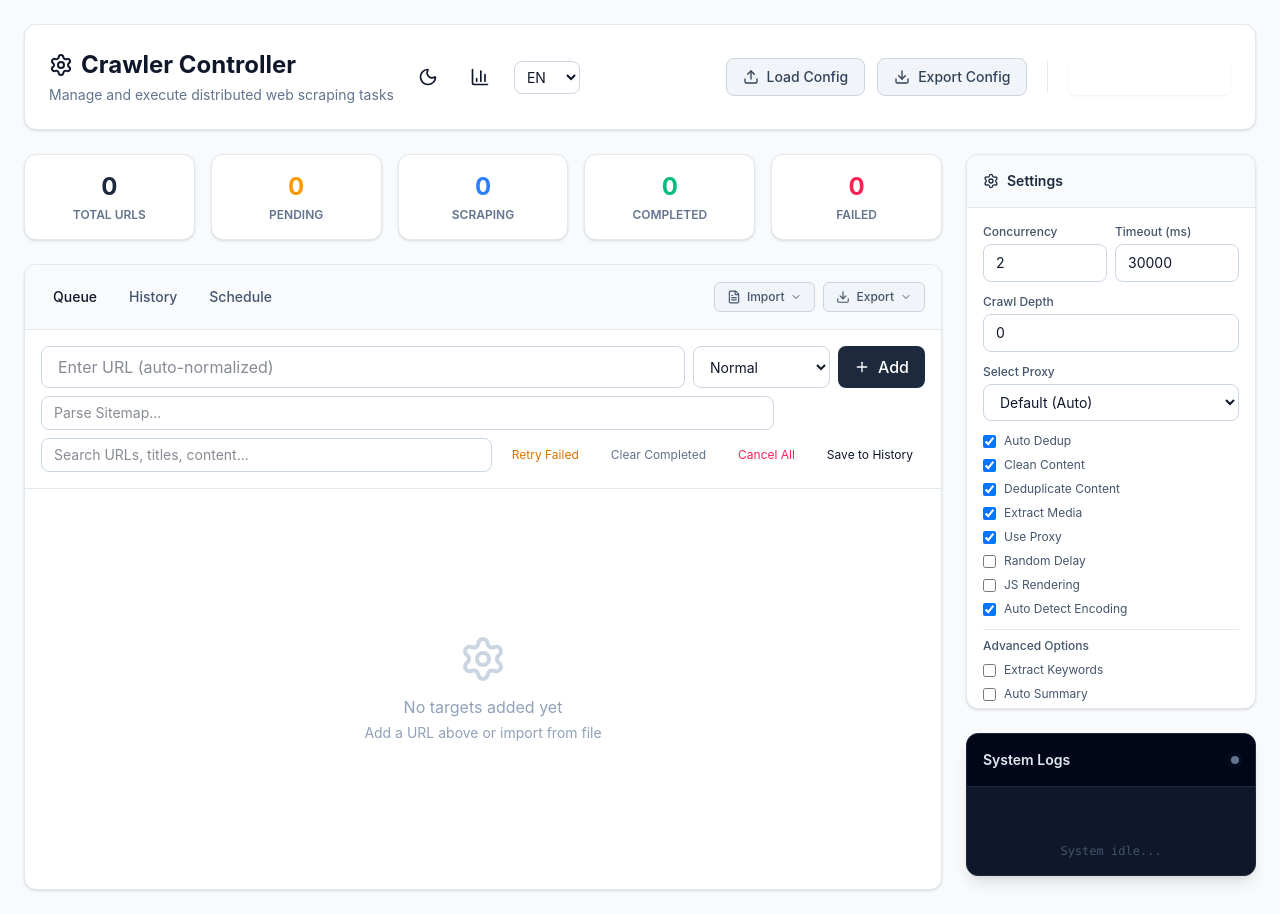
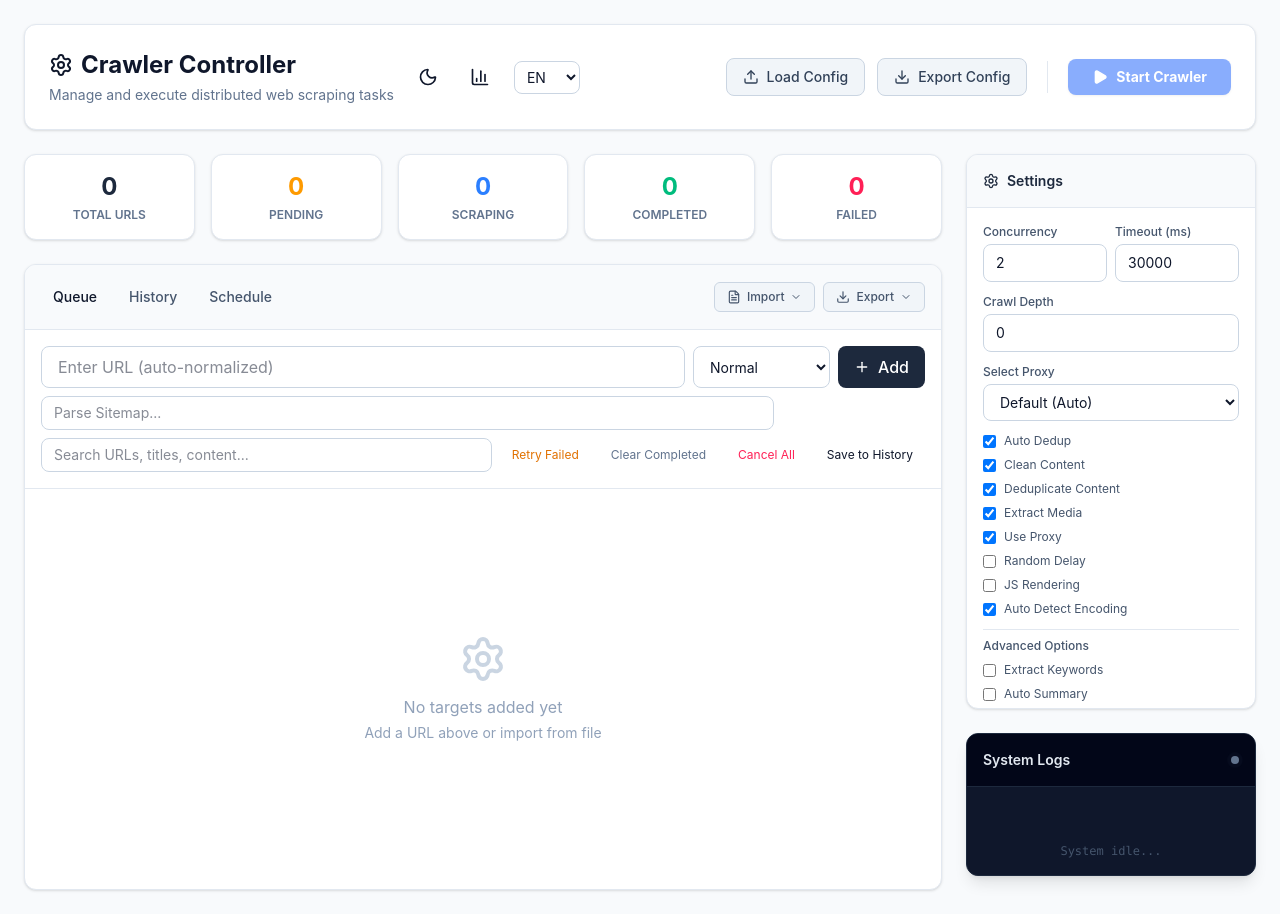
Before and after one commit to memory125/Web-Scraping-System, a React (Vite) app: page / in a window 1280 px wide. Built offline with nearby package versions, Linux system fonts and the light colour scheme.

Commit message:
Change start button to blue color for better visibility

```diff
--- a/src/App.tsx
+++ b/src/App.tsx
@@ -781,7 +781,7 @@ export default function App() {
               <button
                 onClick={() => { setCrawlState('running'); addLog('info', 'Crawling started'); }}
                 disabled={targets.filter(t => t.status === 'pending').length === 0}
-                className="inline-flex items-center gap-2 px-6 py-2 rounded-lg text-sm font-bold text-white transition-colors shadow-sm bg-indigo-600 hover:bg-indigo-700 disabled:opacity-50 disabled:cursor-not-allowed"
+                className="inline-flex items-center gap-2 px-6 py-2 rounded-lg text-sm font-bold text-white transition-colors shadow-sm bg-blue-600 hover:bg-blue-700 disabled:opacity-50 disabled:cursor-not-allowed"
               >
                 <Play className="w-4 h-4 fill-current" /> {t.startCrawler}
               </button>
```
